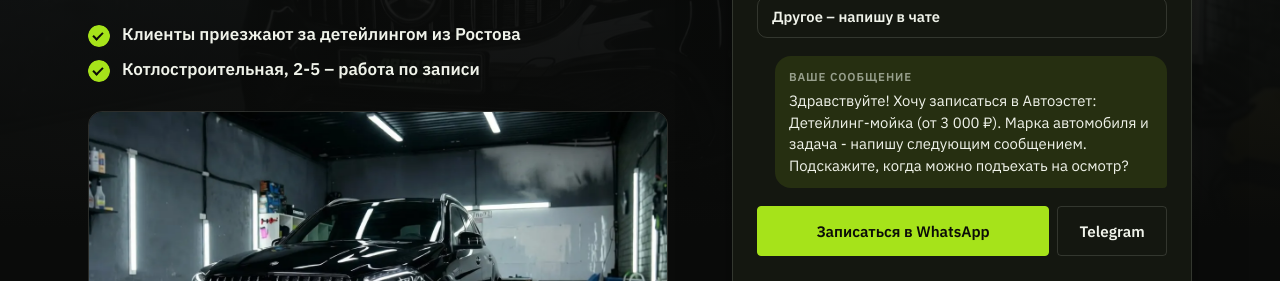
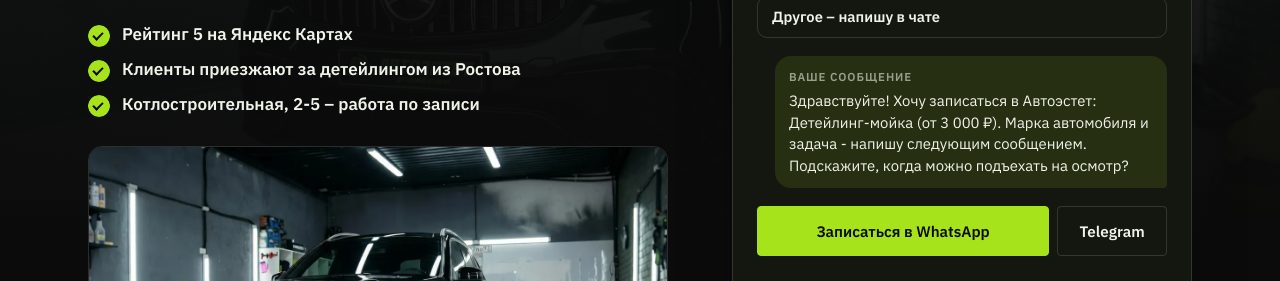
Before and after one commit to Maya13-tet/avtoestet-taganrog, a plain HTML site: page index.html in a window 1280 px wide. Shown: the part 446-727 px from the top of the page. Drawn offline with Linux system fonts and the light colour scheme.

Commit message:
Публикация 26.11 22:02

```diff
--- a/index.html
+++ b/index.html
@@ -53,7 +53,7 @@ h1, h2, h3, .s-bar__brand, .s-board__title, .s-widget__title { font-style: itali
       <p class="s-eyebrow">Детейлинг по записи</p>
       <h1>Детейлинг в Таганроге – за которым едут из Ростова</h1>
       <p class="s-lead">Детейлинг: полировка, химчистка, нанесение защитных покрытий, установка дополнительного оборудования.</p>
-      <ul class="s-ticks"><li>Клиенты приезжают за детейлингом из Ростова</li><li>Котлостроительная, 2-5 – работа по записи</li></ul>
+      <ul class="s-ticks"><li>Рейтинг 5 на Яндекс Картах</li><li>Клиенты приезжают за детейлингом из Ростова</li><li>Котлостроительная, 2-5 – работа по записи</li></ul>
       <figure class="s-hero__photo"><img class="" src="assets/hero.webp" alt="Чёрный Mercedes в детейлинг-студии Автоэстет в Таганроге" loading="lazy" decoding="async"></figure>
     </div>
     <div class="s-hero__widget" id="widget"><form class="s-widget" data-s-booking data-message="Здравствуйте! Хочу записаться в Автоэстет: {услуга}. Марка автомобиля и задача - напишу следующим сообщением. Подскажите, когда можно подъехать на осмотр?" onsubmit="return false">
```
